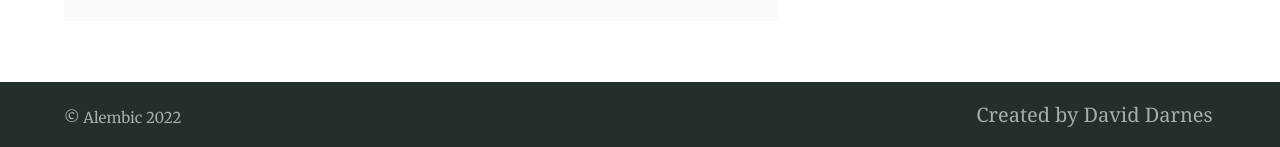
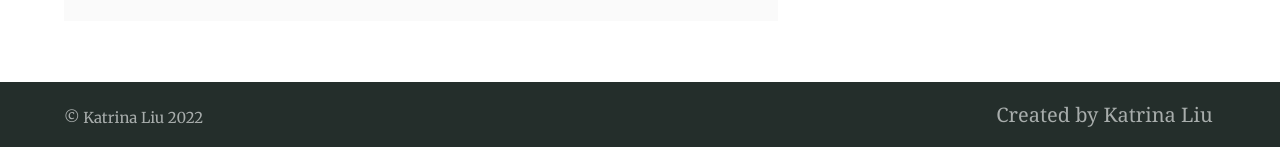
Before and after one commit to dany-xu/dany-xu.github.io, a Jekyll site: the page built from elements.md, in a window 1280 px wide and 900 px high, scrolled down 10321 px, cut to the strip 489-900 px from the top of the window. Shown: the part 261-408 px from the top of the strip. Built offline with Jekyll 4.4.1, drawn with Linux system fonts in a browser that asks for light colours; some of the changed text lies outside the part shown.

Commit message:
Update _config.yml

```diff
--- a/_config.yml
+++ b/_config.yml
@@ -39,15 +39,15 @@ paginate: 2 # jekyll-paginate > items per page
 paginate_path: blog/page:num # jekyll-paginate > blog page
 jekyll-mentions: https://twitter.com # jekyll-mentions > service used when @replying
 twitter:
-  username: DavidDarnes # jekyll-seo-tag > Owners twitter username
-author: DavidDarnes # jekyll-seo-tag > default author
+  username:  # jekyll-seo-tag > Owners twitter username
+author: Katrina Liu # jekyll-seo-tag > default author
 social: # jekyll-seo-tag > social overrides
-  name: David Darnes # jekyll-seo-tag > real name
+  name: Katrina Liu # jekyll-seo-tag > real name
   links:  # jekyll-seo-tag > social aliases (sameAs)
-    - https://twitter.com/DavidDarnes
-    - https://www.facebook.com/daviddarnes
-    - https://www.linkedin.com/in/daviddarnes
-    - https://github.com/daviddarnes
+    - https://twitter.com/
+    - https://www.facebook.com/
+    - https://www.linkedin.com/in/katrina-liu-6980b9235/
+    - https://github.com/katrina-liu
 # markdown: CommonMark # Markdown parse settings, CommonMark performs slightly better an others in build time
 # commonmark:
   # options: ["SMART", "FOOTNOTES"]
@@ -93,13 +93,13 @@ defaults:
 # 7. Site settings
 encoding: utf-8 # Make sure the encoding is right
 lang: en-GB # Set the site language
-title: "Alembic" # Site name or title, also used in jekyll-seo-tag
+title: "Katrina Liu" # Site name or title, also used in jekyll-seo-tag
 logo: "/assets/logos/logo.svg" # Site logo, also used in jekyll-seo-tag
-description: "Alembic is a starting point for Jekyll projects. Rather than starting from scratch, this boilerplate is designed to get the ball rolling immediately" # Site description and default description, also used in jekyll-seo-tag
-url: "https://alembic.darn.es" # Site url, also used in jekyll-seo-tag
+description: "Katrina Liu's Personal Website" # Site description and default description, also used in jekyll-seo-tag
+url: "https://katrina-liu.github.io" # Site url, also used in jekyll-seo-tag
 baseurl: ""
-repo: "https://github.com/daviddarnes/alembic"
-email: "me@daviddarnes.com"
+repo: "https://github.com/katrina-liu/katrina-liu.github.io"
+email: "xkliu0424@gmail.com"
 # disqus: "alembic-1" # Blog post comments, uncomment the option and set the site ID from your Disqus account
 # date_format: "%-d %B %Y" # Blog post date formatting using placeholder formatting
 # google_analytics: ""
@@ -123,9 +123,9 @@ favicons: # Favicons are also used in the manifest file. Syntax is 'size: path'
 navigation_header:
 - title: Home
   url: /
-- title: Elements
+- title: CV
   url: /elements/
-- title: Blog
+- title: Projects
   url: /blog/
 - title: Categories
   url: /categories/
@@ -134,14 +134,14 @@ navigation_header:
 
 
 navigation_footer:
-- title: Created by David Darnes
-  url: https://darn.es
+- title: Created by Katrina Liu
+  url: https://katrina-liu.github.io
 
 social_links: # Appears in sidebar. Set the urls then uncomment and comment out as desired
-  Twitter: https://twitter.com/DavidDarnes
-  LinkedIn: https://www.linkedin.com/in/daviddarnes
-  GitHub: https://github.com/daviddarnes
-  link: https://darn.es
+  Twitter: https://twitter.com/
+  LinkedIn: https://www.linkedin.com/in/katrina-liu-6980b9235/
+  GitHub: https://github.com/katrina-liu
+  link: https://katrina-liu.github.io
   RSS: /feed.xml
 
 sharing_links: # Appear at the bottom of single blog posts, add as desired. The value can be 'true' or the desired button colour
```
